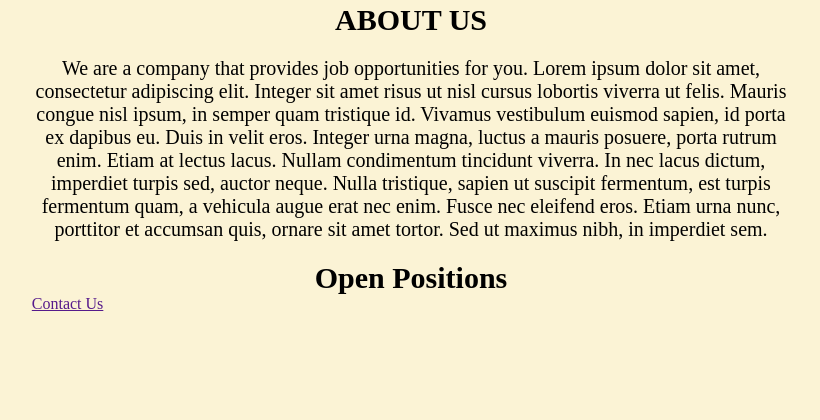
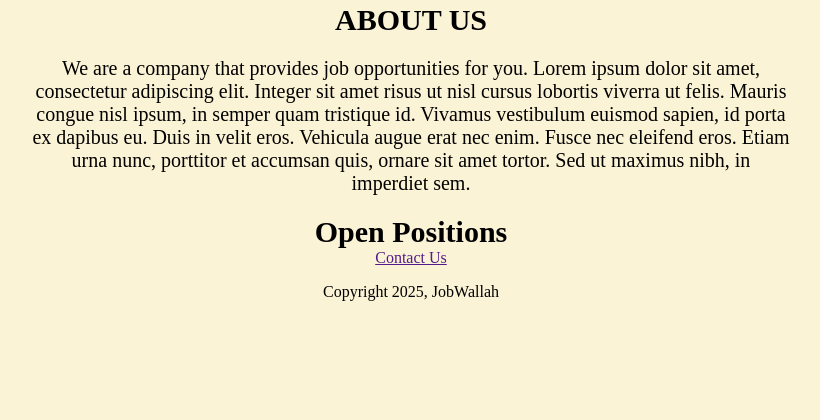
Before and after one commit to souptikGhosh/Careers-Website, a Flask app: page / in a window 1280 px wide. Shown: the part 380-800 px from the top of the page, without its empty margins (229-1049 px from the left). Run offline with Flask 3, Linux system fonts and the light colour scheme.

Commit message:
Completed the basic styling with vanilla css

```diff
--- a/templates/home.html
+++ b/templates/home.html
@@ -25,11 +25,11 @@
         text-align: center;
         margin: 0px
       }
-      p{
+      .bodytext{
         font-size: 20px;
         font-family: 'sans-serif';
         text-align: center;
-        color: E43636;
+        color: 9CAFAA;
       }
       #container{
         max-width: 60%;
@@ -40,12 +40,15 @@
   <body>
    <div id="container">
      <h1>JOB WALLAH</h1>
-     <p>Welcome to the Career WEB</p>
+     <p class="bodytext">Welcome to the Career WEB</p>
      <img id="banner" height=250px src="static/PIC3.jpg">
      <h2>ABOUT US</h2>
-     <p>We are a company that provides job opportunities for you. Lorem ipsum dolor sit amet, consectetur adipiscing elit. Integer sit amet risus ut nisl cursus lobortis viverra ut felis. Mauris congue nisl ipsum, in semper quam tristique id. Vivamus vestibulum euismod sapien, id porta ex dapibus eu. Duis in velit eros. Integer urna magna, luctus a mauris posuere, porta rutrum enim. Etiam at lectus lacus. Nullam condimentum tincidunt viverra. In nec lacus dictum, imperdiet turpis sed, auctor neque. Nulla tristique, sapien ut suscipit fermentum, est turpis fermentum quam, a vehicula augue erat nec enim. Fusce nec eleifend eros. Etiam urna nunc, porttitor et accumsan quis, ornare sit amet tortor. Sed ut maximus nibh, in imperdiet sem.</p>
+     <p class="bodytext">We are a company that provides job opportunities for you. Lorem ipsum dolor sit amet, consectetur adipiscing elit. Integer sit amet risus ut nisl cursus lobortis viverra ut felis. Mauris congue nisl ipsum, in semper quam tristique id. Vivamus vestibulum euismod sapien, id porta ex dapibus eu. Duis in velit eros. Vehicula augue erat nec enim. Fusce nec eleifend eros. Etiam urna nunc, porttitor et accumsan quis, ornare sit amet tortor. Sed ut maximus nibh, in imperdiet sem.</p>
      <h2>Open Positions</h2>
-     <a href="">Contact Us</a>
+     <div style="text-align: center;">
+       <a href="">Contact Us</a>
+       <p>Copyright 2025, JobWallah</p>
+     </div>
    </div>
   </body>
 
```
